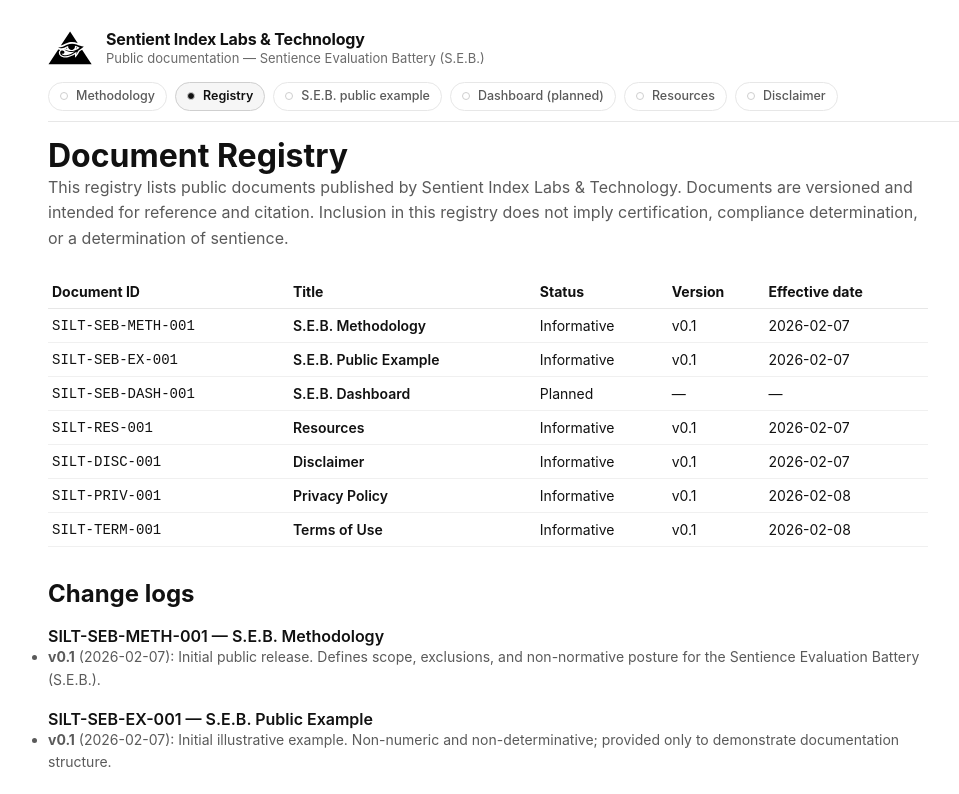
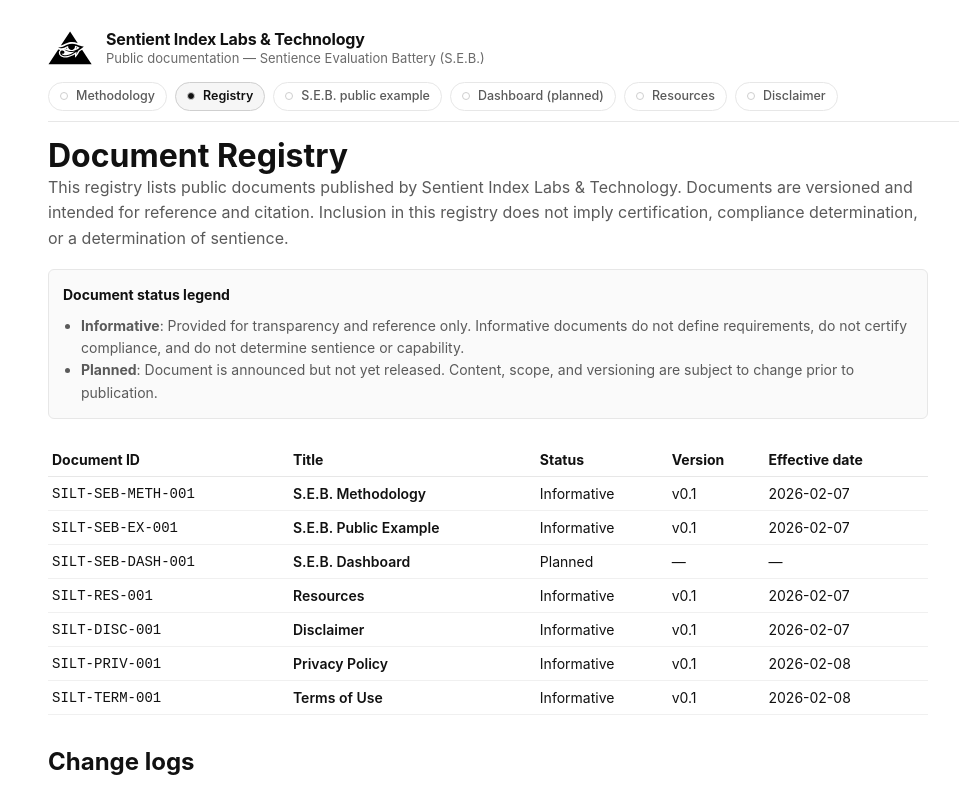
Before and after one commit to neuronomocon-bit/silt-site, a Next.js app: page /registry in a window 1280 px wide. Shown: the top 794 px of the page, without its empty margins (120-1079 px from the left). Built offline with nearby package versions, Linux system fonts and the light colour scheme.

Commit message:
Add document status legend to registry

```diff
--- a/src/app/registry/page.tsx
+++ b/src/app/registry/page.tsx
@@ -144,6 +144,34 @@
         Documents are versioned and intended for reference and citation. Inclusion in this registry
         does not imply certification, compliance determination, or a determination of sentience.
       </p>
+      <div
+  style={{
+    marginTop: 18,
+    marginBottom: 24,
+    padding: 14,
+    background: "#fafafa",
+    border: "1px solid #e7e7e7",
+    borderRadius: 6,
+    fontSize: 14,
+    lineHeight: 1.6,
+    color: "#5a5a5a",
+  }}
+>
+  <strong style={{ color: "#111" }}>Document status legend</strong>
+
+  <ul style={{ marginTop: 8, paddingLeft: 18 }}>
+    <li>
+      <strong>Informative</strong>: Provided for transparency and reference only. Informative
+      documents do not define requirements, do not certify compliance, and do not determine
+      sentience or capability.
+    </li>
+    <li>
+      <strong>Planned</strong>: Document is announced but not yet released. Content, scope, and
+      versioning are subject to change prior to publication.
+    </li>
+  </ul>
+</div>
+
 
       <table
         style={{
```
